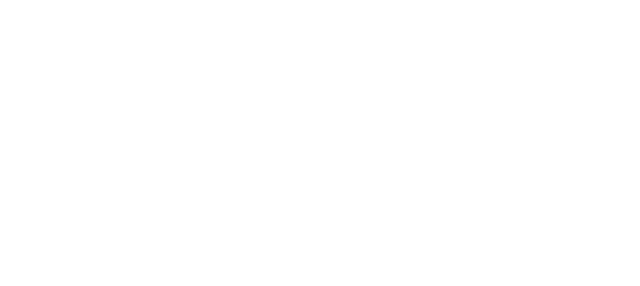
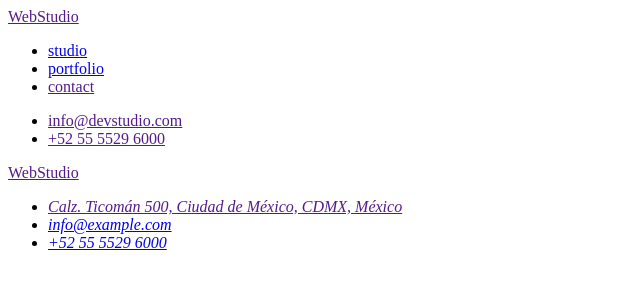
Before and after one commit to jalex2210/goit-markup-hw-02, a plain HTML site: page portfolio.html in a window 1280 px wide. Shown: the whole page, without its empty margins (0-640 px from the left). Drawn offline with Linux system fonts and the light colour scheme.

Commit message:
header y footer

```diff
--- a/portfolio.html
+++ b/portfolio.html
@@ -0,0 +1,53 @@
+<!DOCTYPE html>
+<html lang="en">
+  <head>
+    <meta charset="UTF-8" />
+    <meta http-equiv="X-UA-Compatible" content="IE=edge" />
+    <meta name="viewport" content="width=device-width, initial-scale=1.0" />
+    <title>portfolio</title>
+  </head>
+  <body>
+     <!-- Header -->
+    <header>
+      <nav>
+        <!-- logo-->
+        <a href="">WebStudio</a>
+        <!-- menu-->
+        <ul>
+          <li><a href="index.html">studio</a></li>
+          <li><a href="portfolio.html">portfolio</a></li>
+          <li><a href="">contact</a></li>
+        </ul>
+      </nav>
+      <!-- contact -->
+      <ul>
+        <li><a href="">info@devstudio.com</a></li>
+        <li><a href="">+52 55 5529 6000</a></li>
+      </ul>
+    </header>
+
+
+
+
+     <footer>
+      <a href="">WebStudio</a>
+
+      <address>
+        <ul>
+          <li>
+            <a href="">Calz. Ticomán 500, Ciudad de México, CDMX, México</a>
+          </li>
+
+          <li>
+            <a href="mailto:info@example.com">info@example.com</a>
+          </li>
+
+          <li>
+            <a href="+525555296000">+52 55 5529 6000</a>
+          </li>
+        </ul>
+      </address>
+    </footer>
+
+  </body>
+</html>
```
Also changed, not shown: index.html (+1 -1 lines).
